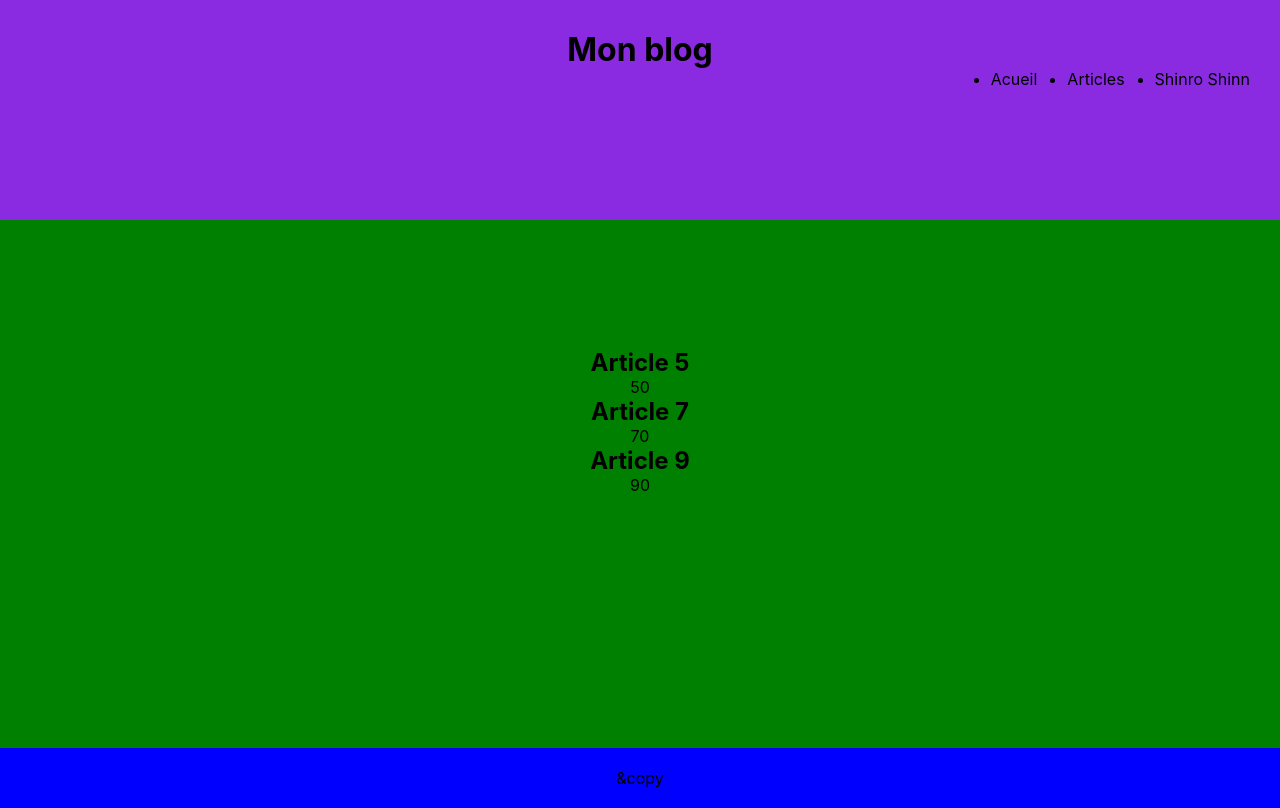
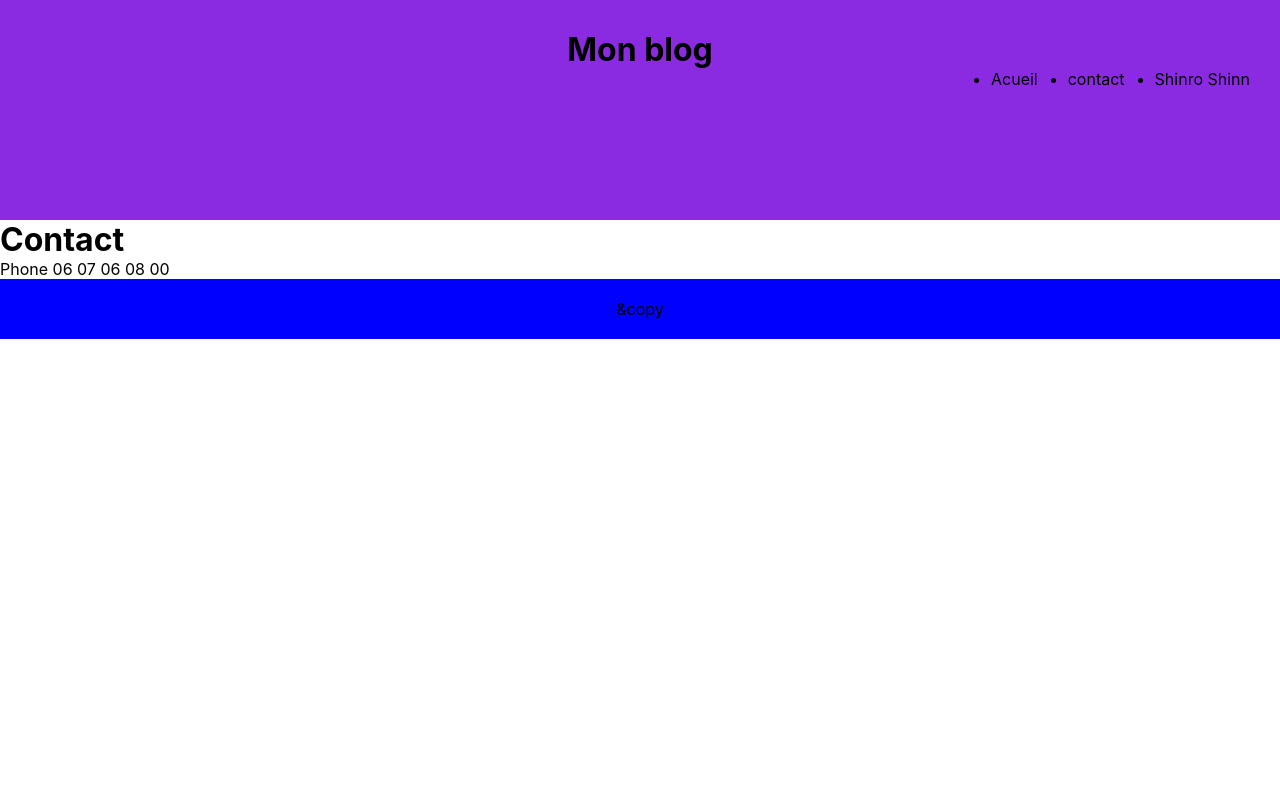
Before and after one commit to Shinrosama/projet_exo_react_3, a React (Create React App) app: page /contact in a window 1280 px wide. Built offline with nearby package versions, Linux system fonts and the light colour scheme.

Commit message:
add the function router for the home and contact pages

```diff
--- a/package.json
+++ b/package.json
@@ -8,6 +8,7 @@
     "@testing-library/user-event": "^13.5.0",
     "react": "^18.2.0",
     "react-dom": "^18.2.0",
+    "react-router-dom": "^6.18.0",
     "react-scripts": "5.0.1",
     "sass": "^1.69.5",
     "web-vitals": "^2.1.4"
--- a/src/App.js
+++ b/src/App.js
@@ -1,18 +1,20 @@
 
 import './App.css';
-import Header from './Header';
+
 import Home from './Home';
-import Footer from './Footer';
+
+import { BrowserRouter, Routes, Route } from 'react-router-dom';
+import Contact from "./Contact";
 
 
 function App() {
   return (
-   <>
-      <Header/>
-      <Home/>
-      <Footer/>
-
-   </>
+   <BrowserRouter>
+    <Routes>
+      <Route path="/" element={<Home/>} />
+      <Route path="/contact" element={<Contact/>} />
+    </Routes>
+   </BrowserRouter>
   );
 }
 
--- /dev/null
+++ b/src/Contact.jsx
@@ -0,0 +1,19 @@
+import Header from "./Header";
+import Footer from "./Footer";
+
+
+function Contact (){
+    return(
+        <>
+            <Header/>
+            <div>
+                <h1>Contact</h1>
+                <p>Phone 06 07 06 08 00</p>
+            </div>
+            <Footer/>
+
+        </>
+    )
+}
+
+export default Contact
--- a/src/Header.jsx
+++ b/src/Header.jsx
@@ -11,7 +11,7 @@
 
             <ul className="navbar">
                 <li>Acueil</li>
-                <li>Articles</li>
+                <li>contact</li>
                 <ProfilMenu/>
             </ul>
 
--- a/src/Home.jsx
+++ b/src/Home.jsx
@@ -1,3 +1,5 @@
+import Footer from './Footer';
+import Header from './Header';
 import './Home.scss'
 
 
@@ -79,6 +81,8 @@
 
 
       return(
+        <>
+          <Header/>
           <main className='maincontainer'>
                 {lastPublishedArticles.map((article) =>{
                   return(
@@ -89,6 +93,8 @@
                   )
                 })}
           </main>
+          <Footer/>
+          </>
       );
 }
 export default Home;
```
Also changed, not shown: 1 other file (tests, documents, lock files or other folders).
